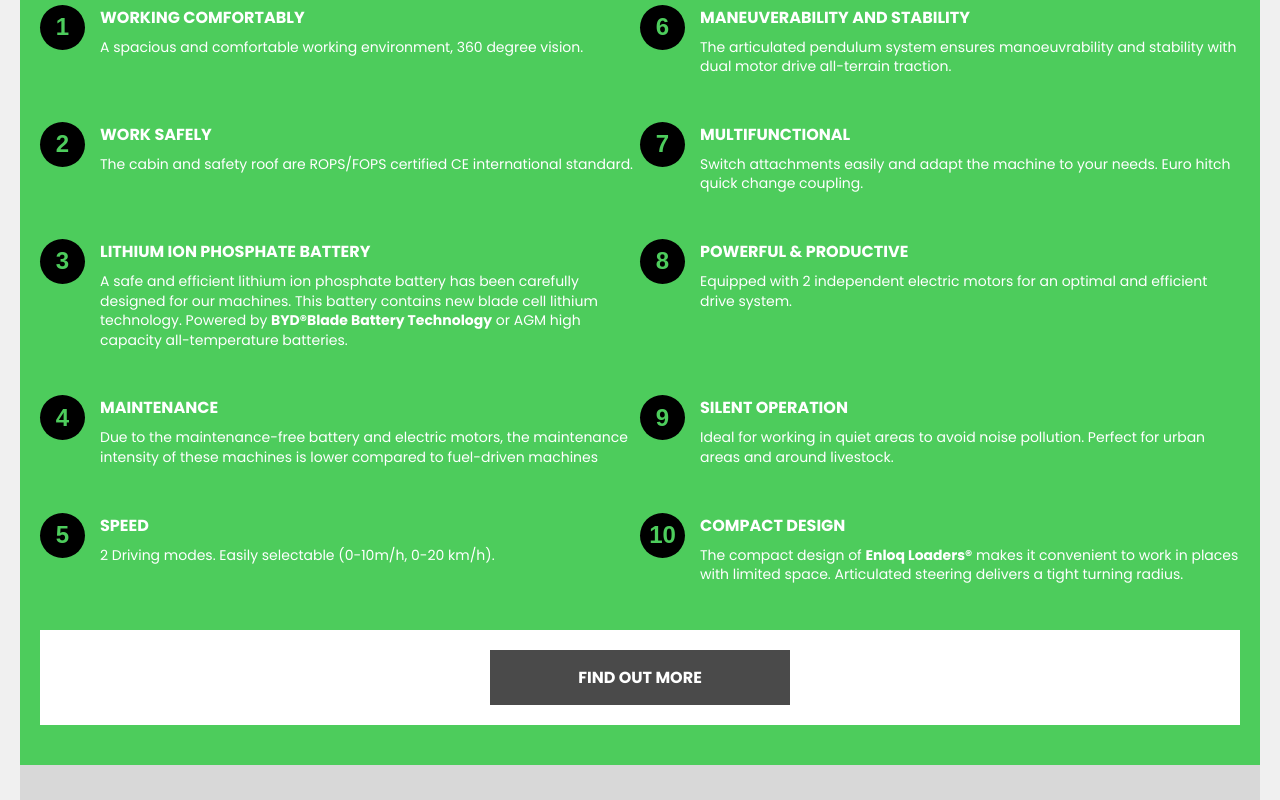
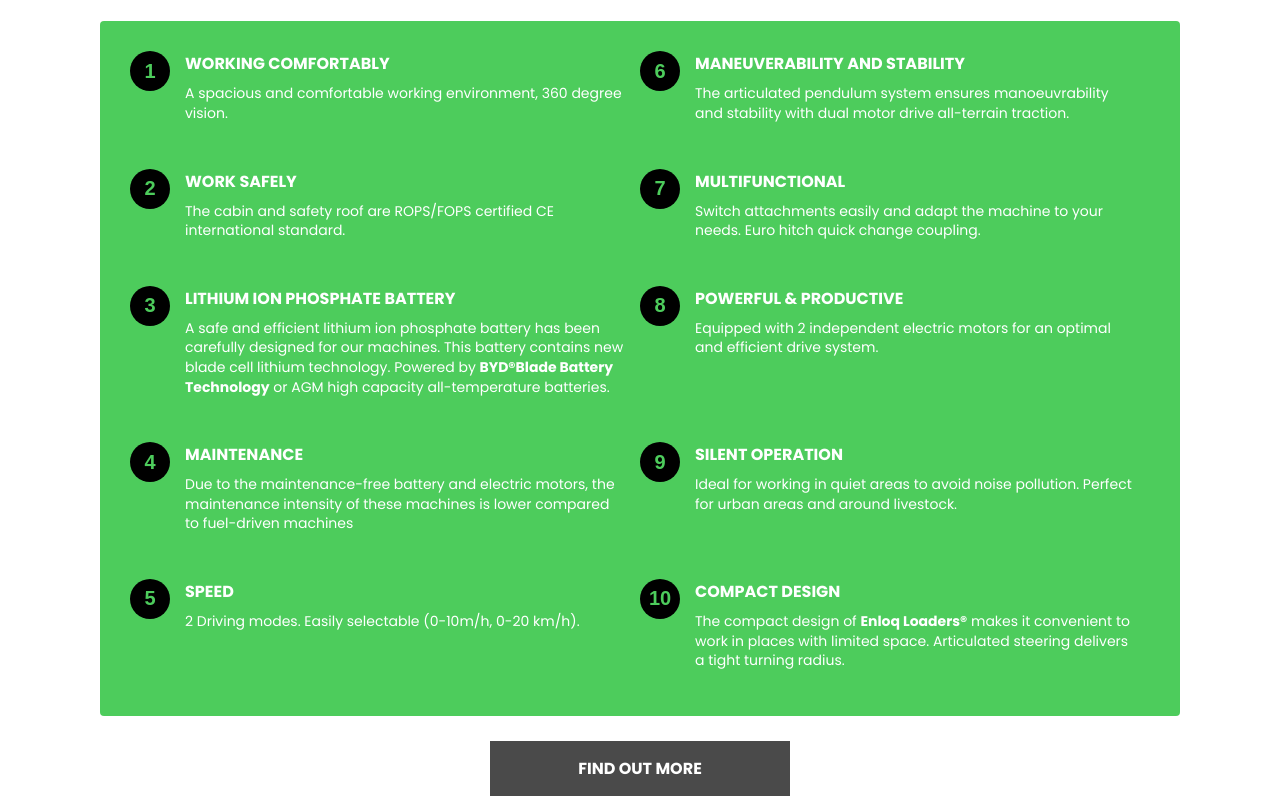
Before and after one commit to d2mrapidscreen/enloq, a React (Create React App) app: page / in a window 1280 px wide. Shown: the part 1600-2400 px from the top of the page. Built offline with nearby package versions, Linux system fonts and the light colour scheme; the HTML template or start-up script is replaced by a standard one.

Commit message:
Added columns to loader points

```diff
--- a/src/components/LoaderPoints/LoaderPoints.css
+++ b/src/components/LoaderPoints/LoaderPoints.css
@@ -1,12 +1,19 @@
+.loader-points-section {
+  background-color: #ffffff;
+  padding: 40px 0;
+}
+
+.loader-points-wrapper {
+  max-width: 1200px;
+  margin: 0 auto;
+  padding: 0 100px;
+}
+
 .loader-points {
   background-color: #4dcc5c;
-  padding: 40px 20px;
+  padding: 30px;
   color: #fff;
-}
-
-.loader-points-container {
-  max-width: 1200px;
-  margin: 0 auto;
+  border-radius: 4px;
 }
 
 .loader-points-row {
@@ -15,23 +22,29 @@
   flex-wrap: wrap;
 }
 
+.loader-points-row:last-child {
+  margin-bottom: 0;
+}
+
 .loader-point {
   display: flex;
   align-items: flex-start;
   width: 50%;
   margin-bottom: 15px;
+  padding-right: 15px;
+  box-sizing: border-box;
 }
 
 .point-number {
   background-color: #000;
   color: #4dcc5c;
   border-radius: 50%;
-  width: 45px;
-  height: 45px;
+  width: 40px;
+  height: 40px;
   display: flex;
   align-items: center;
   justify-content: center;
-  font-size: 24px;
+  font-size: 20px;
   font-weight: 800;
   margin-right: 15px;
   flex-shrink: 0;
@@ -63,9 +76,7 @@
 .loader-points-button-container {
   display: flex;
   justify-content: center;
-  margin-top: 30px;
-  padding: 20px 0;
-  background-color: white;
+  margin-top: 25px;
 }
 
 .find-out-more-btn {
--- a/src/components/LoaderPoints/LoaderPoints.js
+++ b/src/components/LoaderPoints/LoaderPoints.js
@@ -3,8 +3,9 @@ import './LoaderPoints.css';
 
 const LoaderPoints = () => {
   return (
-    <section className="loader-points">
-      <div className="loader-points-container">
+    <section className="loader-points-section">
+      <div className="loader-points-wrapper">
+        <div className="loader-points">
         <div className="loader-points-row">
           <div className="loader-point">
             <div className="point-number">1</div>
@@ -94,9 +95,10 @@ const LoaderPoints = () => {
             </div>
           </div>
         </div>
-      </div>
-      <div className="loader-points-button-container">
-        <button className="find-out-more-btn">FIND OUT MORE</button>
+        </div>
+        <div className="loader-points-button-container">
+          <button className="find-out-more-btn">FIND OUT MORE</button>
+        </div>
       </div>
     </section>
   );
```
